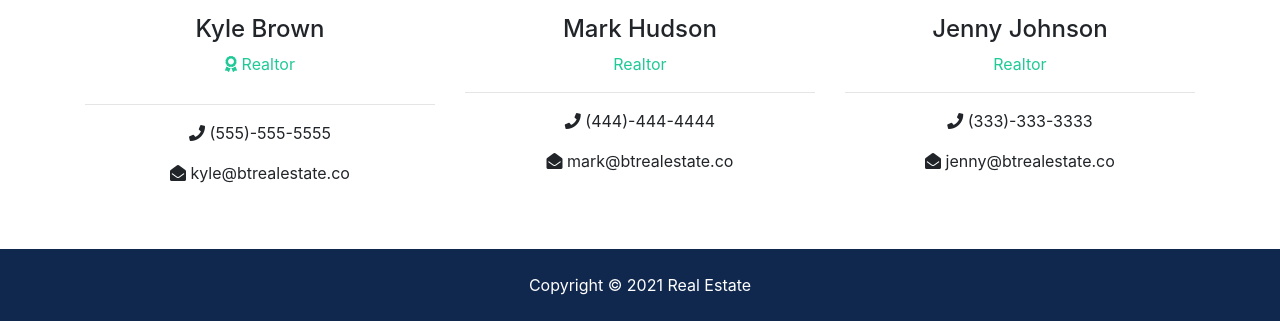
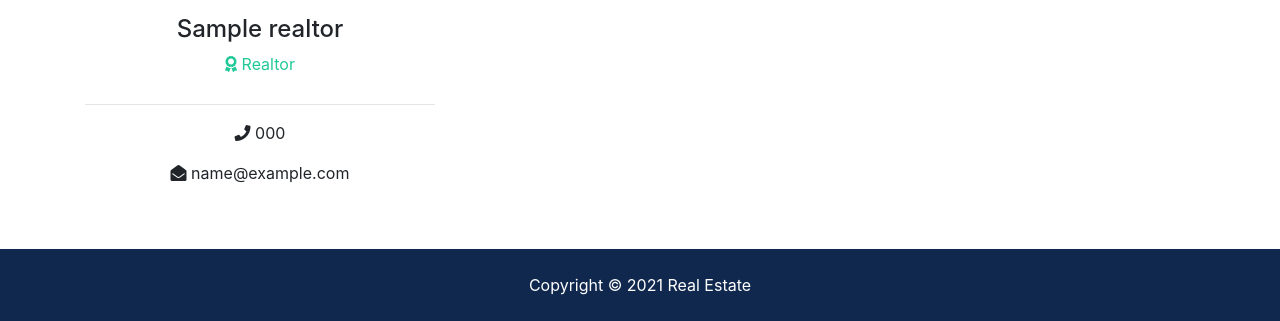
Before and after one commit to klasrak/real-estate, a Django app: page /about in a window 1280 px wide. Shown: the part 1717-2038 px from the top of the page. Run offline with Django 3.2, Linux system fonts and the light colour scheme; tables that the repository leaves empty hold one stand-in row (values such as "Sample post"); grey boxes marked "Sample" are stand-in pictures; some libraries are stand-ins or nearby versions.

Commit message:
feat: adjust about page

```diff
--- a/rs/core/templates/core/about.html
+++ b/rs/core/templates/core/about.html
@@ -49,15 +49,14 @@
         <div class="card">
           <img
             class="card-img-top"
-            src="assets/img/realtors/kyle.jpg"
+            src="{{ mvp.photo.url }}"
             alt="Seller of the month"
           />
           <div class="card-body">
             <h5 class="card-title">Seller Of The Month</h5>
-            <h6 class="text-secondary">Kyle Brown</h6>
+            <h6 class="text-secondary">{{ mvp.name }}</h6>
             <p class="card-text">
-              Lorem ipsum dolor sit amet consectetur adipisicing elit. Omnis
-              nesciunt amet, illo itaque similique repellat. content.
+              {{ mvp.description }}
             </p>
           </div>
         </div>
@@ -74,7 +73,7 @@
     aperiam, unde aliquid at similique!
   </h4>
   <hr />
-  <a href="listings.html" class="btn btn-secondary text-white btn-lg"
+  <a href="{% url 'listings:listings' %}" class="btn btn-secondary text-white btn-lg"
     >View Our Featured Listings</a
   >
 </section>
@@ -84,46 +83,29 @@
   <div class="container">
     <h2 class="text-center">Our Team</h2>
     <div class="row text-center">
+      {% if realtors %}
+      {% for realtor in realtors %}
       <div class="col-md-4">
         <img
-          src="assets/img/realtors/kyle.jpg"
+          src="{{ realtor.photo.url }}"
           alt=""
           class="rounded-circle mb-3"
         />
-        <h4>Kyle Brown</h4>
+        <h4>{{ realtor.name }}</h4>
         <p class="text-success">
           <i class="fas fa-award text-success mb-3"></i> Realtor
         </p>
         <hr />
-        <p><i class="fas fa-phone"></i> (555)-555-5555</p>
-        <p><i class="fas fa-envelope-open"></i> kyle@btrealestate.co</p>
+        <p><i class="fas fa-phone"></i> {{ realtor.phone }}</p>
+        <p><i class="fas fa-envelope-open"></i> {{ realtor.email }}</p>
       </div>
+      {% endfor %}
+      {% else %}
+      <div class="col-md-12">
+        <p>No realtors available</p>
+      </div>
+      {% endif %}
 
-      <div class="col-md-4">
-        <img
-          src="assets/img/realtors/mark.jpg"
-          alt=""
-          class="rounded-circle mb-3"
-        />
-        <h4>Mark Hudson</h4>
-        <p class="text-success">Realtor</p>
-        <hr />
-        <p><i class="fas fa-phone"></i> (444)-444-4444</p>
-        <p><i class="fas fa-envelope-open"></i> mark@btrealestate.co</p>
-      </div>
-
-      <div class="col-md-4">
-        <img
-          src="assets/img/realtors/jenny.jpg"
-          alt=""
-          class="rounded-circle mb-3"
-        />
-        <h4>Jenny Johnson</h4>
-        <p class="text-success">Realtor</p>
-        <hr />
-        <p><i class="fas fa-phone"></i> (333)-333-3333</p>
-        <p><i class="fas fa-envelope-open"></i> jenny@btrealestate.co</p>
-      </div>
     </div>
   </div>
 </section>
--- a/rs/core/views.py
+++ b/rs/core/views.py
@@ -1,5 +1,6 @@
-from django.shortcuts import get_list_or_404, render
+from django.shortcuts import get_list_or_404, get_object_or_404, render
 from rs.listings.models import Listing
+from rs.realtors.models import Realtor
 
 
 def index(request):
@@ -13,4 +14,11 @@ def index(request):
 
 
 def about(request):
-    return render(request, "core/about.html")
+    mvp_realtor = get_object_or_404(Realtor, is_mvp=True)
+    all_realtors = Realtor.objects.all()
+
+    context = {
+        "realtors": all_realtors,
+        "mvp": mvp_realtor,
+    }
+    return render(request, "core/about.html", context)
```
